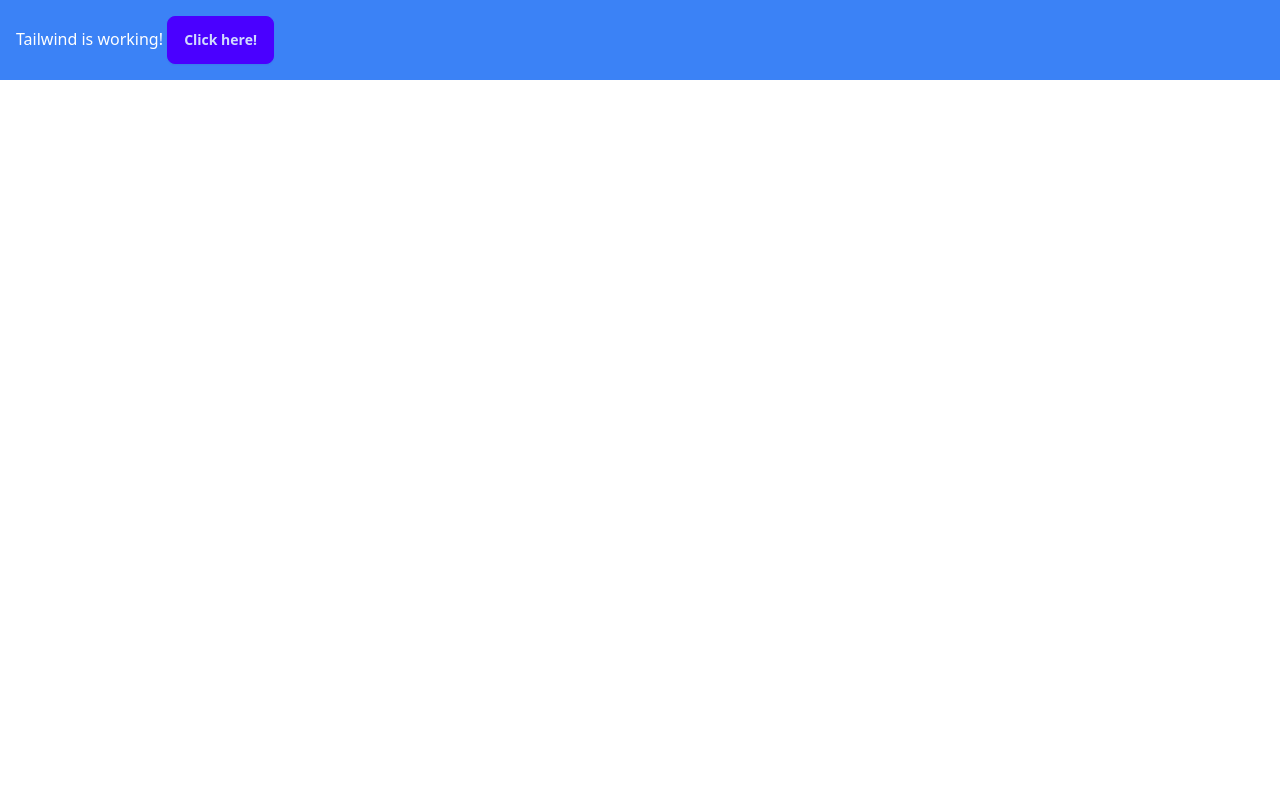
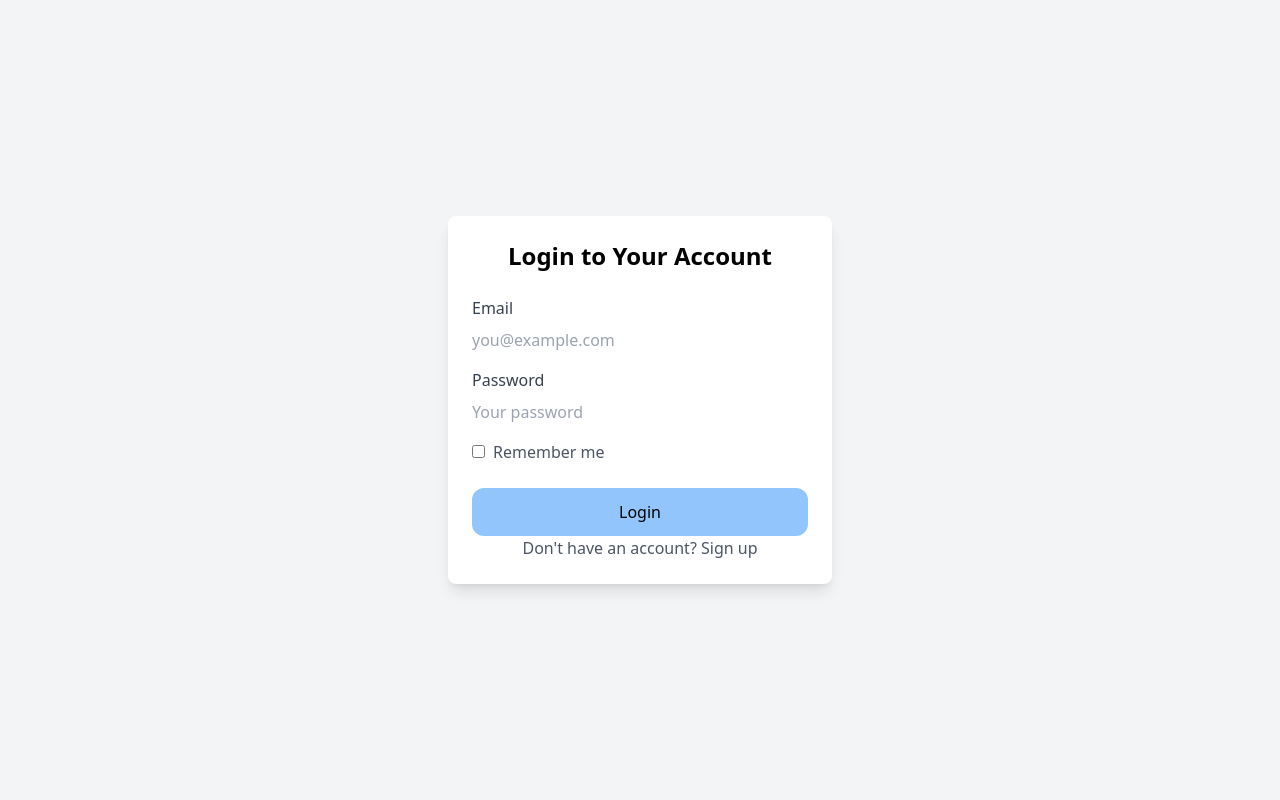
Before and after one commit to martinzsentori/Project-Telegram-Tulang, a Node server app: page / in a window 1280 px wide. Run offline with Node 20, Linux system fonts and the light colour scheme; some libraries are stand-ins or nearby versions.

Commit message:
halaman index + task basic

```diff
--- a/index.js
+++ b/index.js
@@ -12,8 +12,10 @@ app.set("views", path.join(__dirname, "views"));
 // Middleware to handle static files (like CSS, JS, etc.)
 app.use(express.static(path.join(__dirname, "public")));
 
-const homeRoute = require("./Routes/Home");
-app.use("/", homeRoute);
+const loginRoute = require("./Routes/Login");
+const taskRoute = require("./Routes/Tasks");
+app.use("/", loginRoute);
+app.use("/task", taskRoute);
 // app.get("/", async (req, res) => {
 //   res.render("index");
 // });
--- a/views/index.ejs
+++ b/views/index.ejs
@@ -3,13 +3,41 @@
 <head>
     <meta charset="UTF-8">
     <meta name="viewport" content="width=device-width, initial-scale=1.0">
-                <title>Document</title>
-                <link href="/dist/styles.css" rel="stylesheet">
+    <title>Login Page</title>
+    <script src="https://cdn.tailwindcss.com"></script>
 </head>
-            <body>
-                <div class="bg-blue-500 text-white p-4 ">
-                    Tailwind is working!
-                    <button class=" btn btn-primary">Click here!</button>
+<body class="bg-gray-100 flex items-center justify-center min-h-screen">
+
+  <div class="w-full max-w-sm p-6 bg-white rounded-lg shadow-lg">
+    <h1 class="text-2xl font-bold text-center mb-6">Login to Your Account</h1>
+
+    <form method="/task">
+      <div class="mb-4">
+        <label class="block text-gray-700" for="email">Email</label>
+        <input type="email" id="email" placeholder="you@example.com" class="input input-bordered w-full mt-2" required>
       </div>
+
+      <div class="mb-4">
+        <label class="block text-gray-700" for="password">Password</label>
+        <input type="password" id="password" placeholder="Your password" class="input input-bordered w-full mt-2" required>
+      </div>
+
+      <div class="mb-6">
+        <label class="inline-flex items-center">
+          <input type="checkbox" class="checkbox checkbox-primary">
+          <span class="ml-2 text-gray-600">Remember me</span>
+        </label>
+      </div>
+
+      <div class="mb-6">
+        <a href="/task" type="submit" class="btn btn-primary bg-blue-300 p-3 float-right text-center rounded-xl w-full">Login</a>
+      </div>
+
+      <p class="text-center text-gray-600">
+        Don't have an account? <a href="#" class="text-primary hover:underline">Sign up</a>
+      </p>
+    </form>
+  </div>
+
 </body>
 </html>
```
Also changed, not shown: Routes/Tasks.js (+8 -11 lines), views/Tasks.ejs (+60 -2 lines), Routes/Login.js (renamed from Routes/Home.js). Lines whose indentation alone changed are shown as unchanged.
